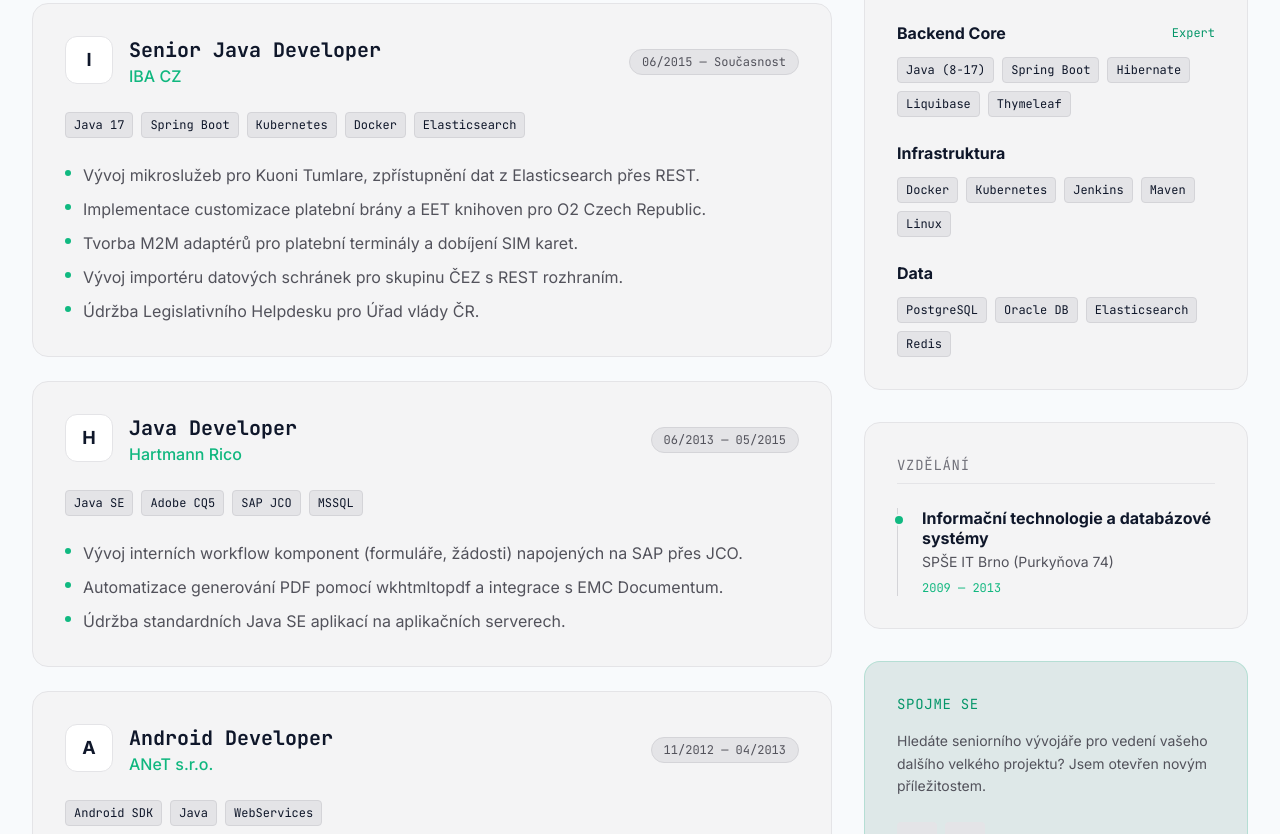
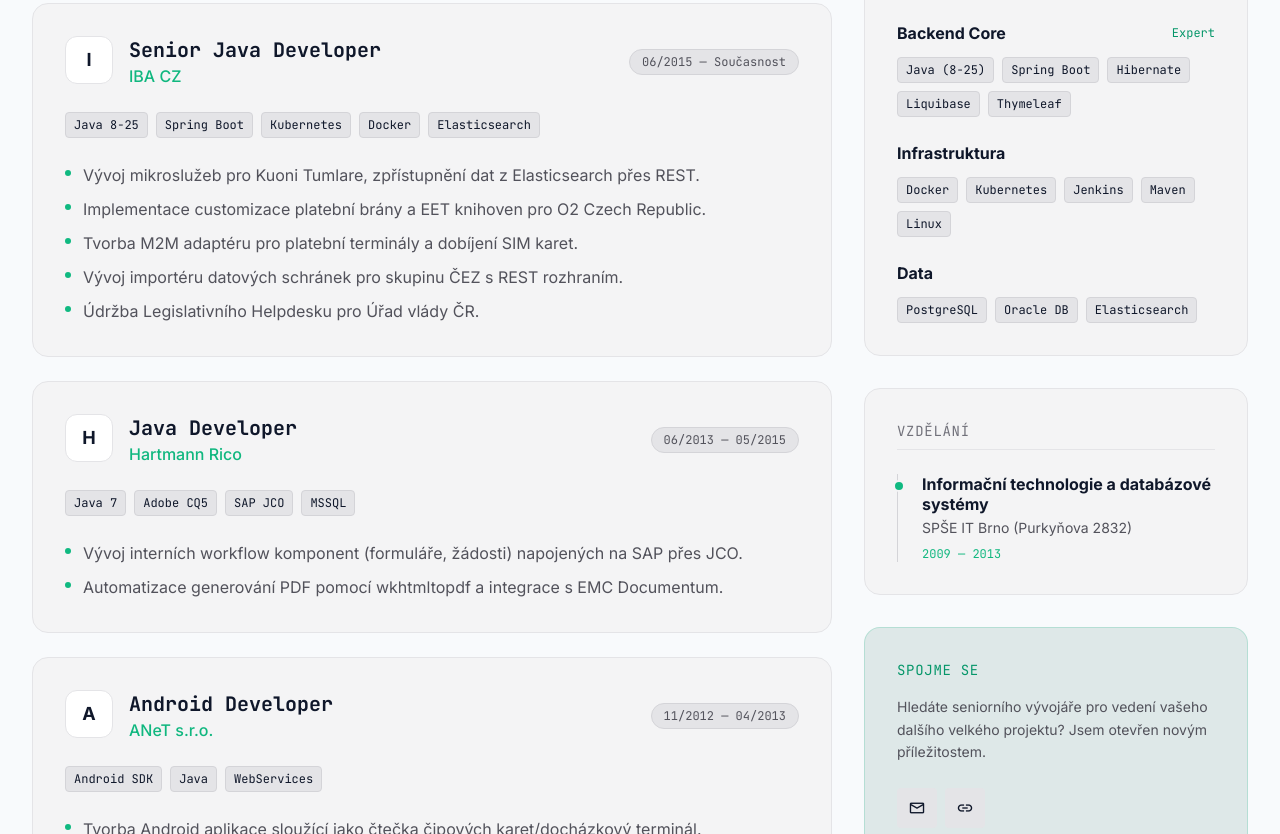
Before and after one commit to Jakolcz/kolacek-portfolio, an Astro site: page /cs/resume in a window 1280 px wide. Shown: the part 472-1306 px from the top of the page. Built offline with nearby package versions, Linux system fonts and the light colour scheme; Astro itself is replaced by a stand-in of ours.

Commit message:
Slight text changes

```diff
--- a/src/components/ResumeContent.astro
+++ b/src/components/ResumeContent.astro
@@ -11,7 +11,7 @@ const jobs = [
     company: t('resume.job1.company'),
     date: t('resume.job1.date'),
     companyInitial: 'I',
-    tags: ['Java 17', 'Spring Boot', 'Kubernetes', 'Docker', 'Elasticsearch'],
+    tags: ['Java 8-25', 'Spring Boot', 'Kubernetes', 'Docker', 'Elasticsearch'],
     bullets: [
       t('resume.job1.bullet1'),
       t('resume.job1.bullet2'),
@@ -25,11 +25,10 @@ const jobs = [
     company: t('resume.job2.company'),
     date: t('resume.job2.date'),
     companyInitial: 'H',
-    tags: ['Java SE', 'Adobe CQ5', 'SAP JCO', 'MSSQL'],
+    tags: ['Java 7', 'Adobe CQ5', 'SAP JCO', 'MSSQL'],
     bullets: [
       t('resume.job2.bullet1'),
       t('resume.job2.bullet2'),
-      t('resume.job2.bullet3'),
     ]
   },
   {
@@ -49,7 +48,7 @@ const skills = {
   backend: {
     title: t('resume.sidebar.tech.backend'),
     level: t('resume.sidebar.tech.backend_level'),
-    tags: ['Java (8-17)', 'Spring Boot', 'Hibernate', 'Liquibase', 'Thymeleaf']
+    tags: ['Java (8-25)', 'Spring Boot', 'Hibernate', 'Liquibase', 'Thymeleaf']
   },
   infrastructure: {
     title: t('resume.sidebar.tech.infrastructure'),
@@ -57,7 +56,7 @@ const skills = {
   },
   data: {
     title: t('resume.sidebar.tech.data'),
-    tags: ['PostgreSQL', 'Oracle DB', 'Elasticsearch', 'Redis']
+    tags: ['PostgreSQL', 'Oracle DB', 'Elasticsearch']
   }
 };
 ---
--- a/src/i18n/translations.ts
+++ b/src/i18n/translations.ts
@@ -73,7 +73,7 @@ export const translations = {
         'resume.job1.date': '06/2015 — Present',
         'resume.job1.bullet1': 'Developed microservices for Kuoni Tumlare, exposing Elasticsearch data via REST.',
         'resume.job1.bullet2': 'Implemented payment gateway customization and EET libraries for O2 Czech Republic.',
-        'resume.job1.bullet3': 'Created M2M adapters for payment terminals and SIM top-up services.',
+        'resume.job1.bullet3': 'Created M2M adapter for payment terminals and SIM top-up services.',
         'resume.job1.bullet4': 'Built a government data box importer for ČEZ Group with REST interface.',
         'resume.job1.bullet5': 'Maintained the Legislative Government Helpdesk for the Czech Republic Office of the Government.',
 
@@ -83,7 +83,6 @@ export const translations = {
         'resume.job2.date': '06/2013 — 05/2015',
         'resume.job2.bullet1': 'Developed internal workflow components (forms, requests) connecting to SAP via JCO.',
         'resume.job2.bullet2': 'Automated PDF generation using wkhtmltopdf and EMC Documentum integration.',
-        'resume.job2.bullet3': 'Maintained standard Java SE applications on application servers.',
 
         // Job 3
         'resume.job3.role': 'Android Developer',
@@ -99,7 +98,7 @@ export const translations = {
         'resume.sidebar.tech.data': 'Data',
 
         'resume.sidebar.education.title': 'EDUCATION',
-        'resume.sidebar.education.school': 'SPŠE IT Brno (Purkyňova 74)',
+        'resume.sidebar.education.school': 'SPŠE IT Brno (Purkyňova 2832)',
         'resume.sidebar.education.degree': 'Information Technology & Database Systems',
         'resume.sidebar.education.date': '2009 — 2013',
 
@@ -177,7 +176,7 @@ export const translations = {
         'resume.job1.date': '06/2015 — Současnost',
         'resume.job1.bullet1': 'Vývoj mikroslužeb pro Kuoni Tumlare, zpřístupnění dat z Elasticsearch přes REST.',
         'resume.job1.bullet2': 'Implementace customizace platební brány a EET knihoven pro O2 Czech Republic.',
-        'resume.job1.bullet3': 'Tvorba M2M adaptérů pro platební terminály a dobíjení SIM karet.',
+        'resume.job1.bullet3': 'Tvorba M2M adaptéru pro platební terminály a dobíjení SIM karet.',
         'resume.job1.bullet4': 'Vývoj importéru datových schránek pro skupinu ČEZ s REST rozhraním.',
         'resume.job1.bullet5': 'Údržba Legislativního Helpdesku pro Úřad vlády ČR.',
 
@@ -187,7 +186,6 @@ export const translations = {
         'resume.job2.date': '06/2013 — 05/2015',
         'resume.job2.bullet1': 'Vývoj interních workflow komponent (formuláře, žádosti) napojených na SAP přes JCO.',
         'resume.job2.bullet2': 'Automatizace generování PDF pomocí wkhtmltopdf a integrace s EMC Documentum.',
-        'resume.job2.bullet3': 'Údržba standardních Java SE aplikací na aplikačních serverech.',
 
         // Job 3
         'resume.job3.role': 'Android Developer',
@@ -203,7 +201,7 @@ export const translations = {
         'resume.sidebar.tech.data': 'Data',
 
         'resume.sidebar.education.title': 'VZDĚLÁNÍ',
-        'resume.sidebar.education.school': 'SPŠE IT Brno (Purkyňova 74)',
+        'resume.sidebar.education.school': 'SPŠE IT Brno (Purkyňova 2832)',
         'resume.sidebar.education.degree': 'Informační technologie a databázové systémy',
         'resume.sidebar.education.date': '2009 — 2013',
 
```
